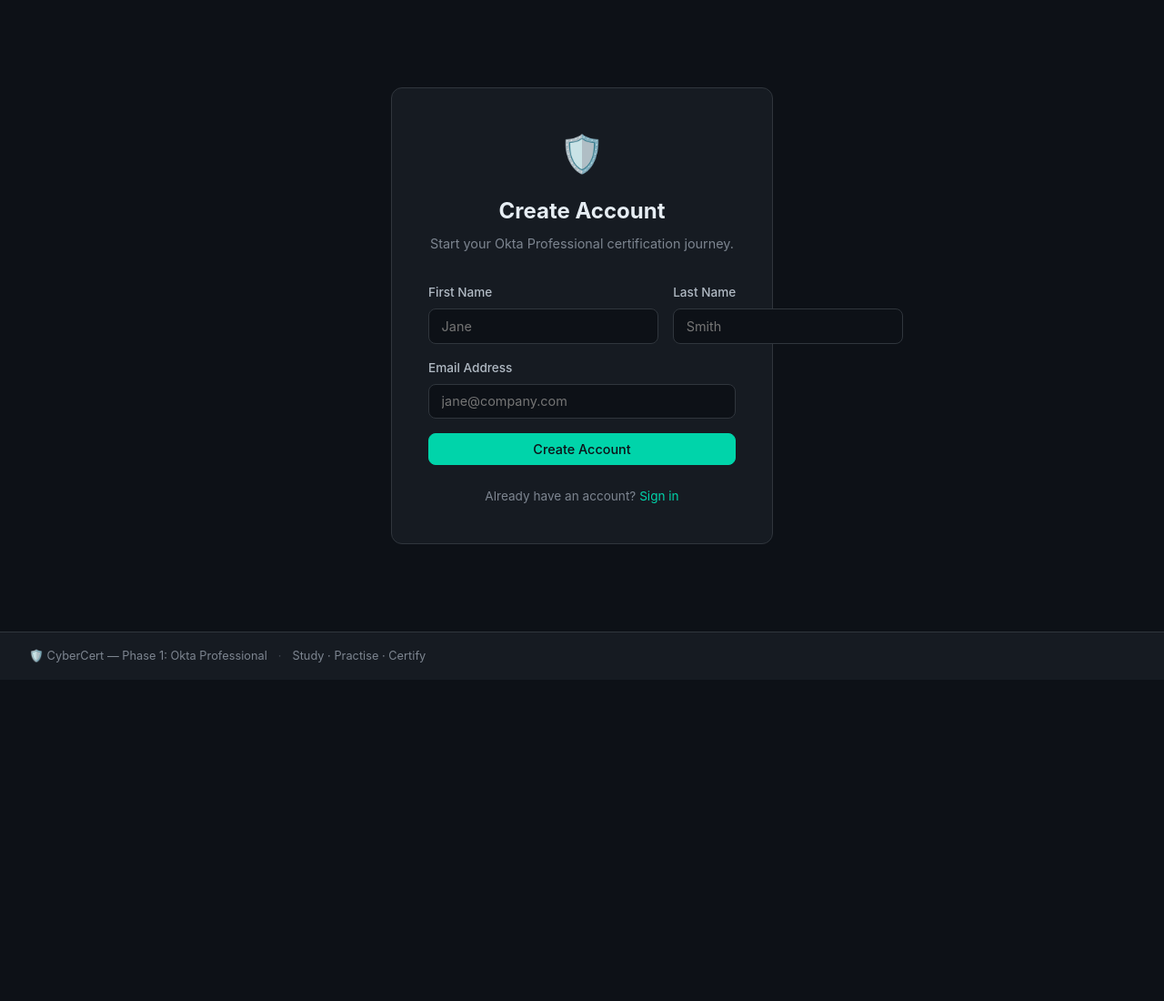
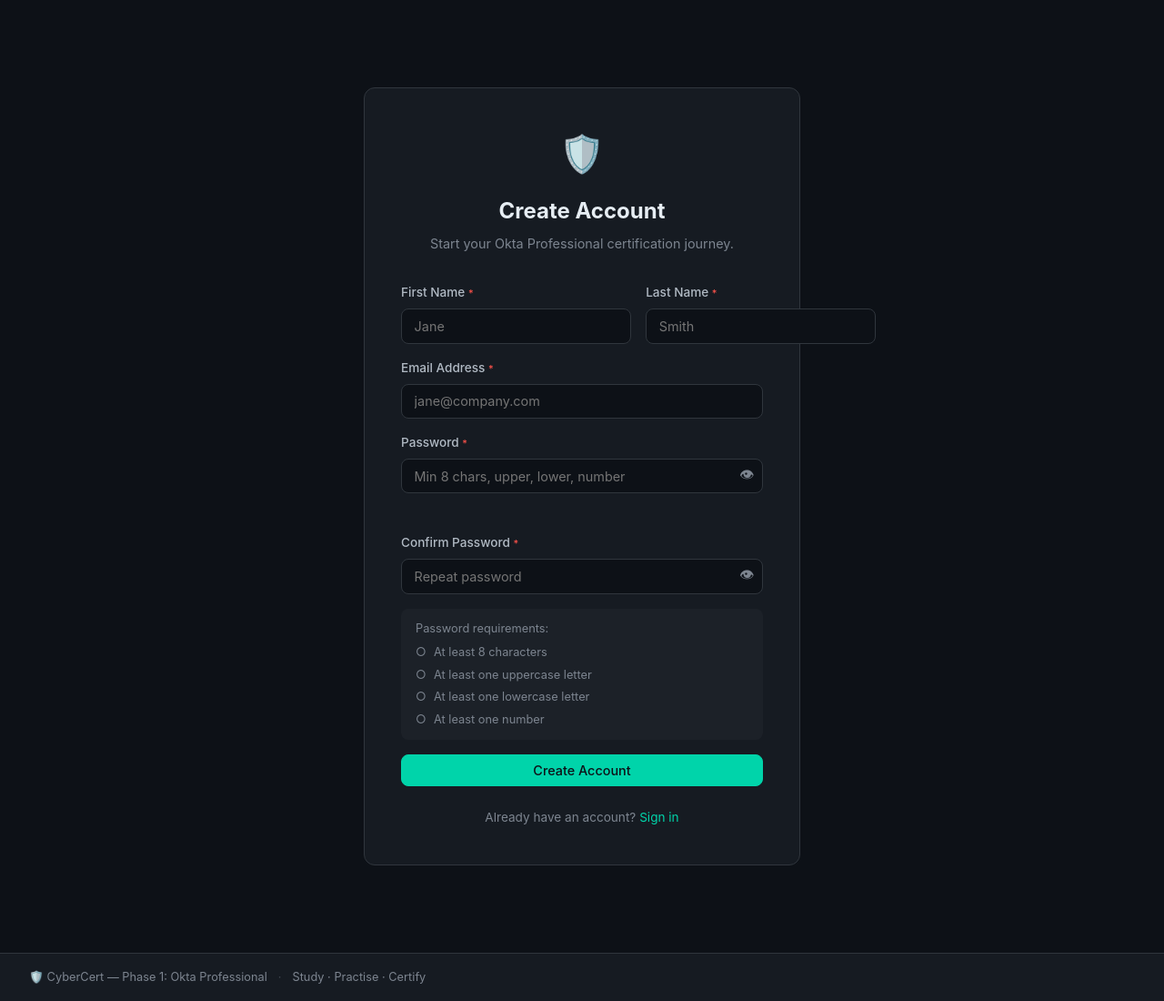
Before and after one commit to Identityguru/cybercert, a Flask app: page /register in a window 1280 px wide. Shown: the part 60-1160 px from the top of the page at 91% size. Before the commit the page ends 788 px from the top, so only its background shows below. Run offline with Flask 3, Linux system fonts and the light colour scheme.

Commit message:
feat: full self-service registration with password
- Password + confirm password fields with show/hide toggle
- Live password strength indicator (Weak/Fair/Good/Strong)
- Real-time rule checklist (length, upper, lower, digit)
- Server-side validation with field value persistence on error
- Creates and activates Okta user in one API call (activate=true)
  so users can sign in immediately — no activation email needed

Co-Authored-By: Claude Sonnet 4.6 <noreply@anthropic.com>

```diff
--- a/src/auth/routes.py
+++ b/src/auth/routes.py
@@ -3,15 +3,18 @@ Authentication routes: login, OIDC callback, logout, and self-service
 registration via the Okta Users API.
 """
 import logging
+import re
 
 import requests as http_requests
-from flask import current_app, redirect, render_template, session, url_for
+from flask import current_app, redirect, render_template, request, session, url_for
 
 from . import auth_bp
 from ..extensions import oauth
 from ..database import service as db_svc
 
 logger = logging.getLogger(__name__)
+
+_EMAIL_RE = re.compile(r"^[^@\s]+@[^@\s]+\.[^@\s]+$")
 
 
 # ── Login ──────────────────────────────────────────────────────────────────
@@ -38,14 +41,13 @@ def callback():
     token = oauth.okta.authorize_access_token()
     user_info = token.get("userinfo") or {}
 
-    full_name = user_info.get("name", "")
-    given_name = user_info.get("given_name", "")
+    full_name   = user_info.get("name", "")
+    given_name  = user_info.get("given_name", "")
     family_name = user_info.get("family_name", "")
 
-    # Fallback: split full name
     if not given_name and full_name and " " in full_name:
         parts = full_name.split(" ", 1)
-        given_name = parts[0]
+        given_name  = parts[0]
         family_name = parts[1] if not family_name else family_name
 
     email = user_info.get("email", "")
@@ -62,7 +64,6 @@ def callback():
     )
 
     session["user"] = user.to_session_dict()
-
     next_url = session.pop("next", url_for("main.dashboard"))
     return redirect(next_url)
 
@@ -79,24 +80,29 @@ def logout():
 
 @auth_bp.route("/register", methods=["GET", "POST"])
 def register():
-    from flask import request
-
     if session.get("user"):
         return redirect(url_for("main.dashboard"))
 
     if request.method == "GET":
-        return render_template("register.html", error=None, success=False)
+        return render_template("register.html", error=None, success=False, form={})
 
-    first_name = request.form.get("first_name", "").strip()
-    last_name  = request.form.get("last_name",  "").strip()
-    email      = request.form.get("email",      "").strip()
+    # ── Collect form fields ────────────────────────────────────────────────
+    first_name       = request.form.get("first_name", "").strip()
+    last_name        = request.form.get("last_name",  "").strip()
+    email            = request.form.get("email",      "").strip().lower()
+    password         = request.form.get("password",   "")
+    confirm_password = request.form.get("confirm_password", "")
 
-    if not all([first_name, last_name, email]):
-        return render_template(
-            "register.html",
-            error="Please fill in all required fields.",
-            success=False,
-        )
+    form = {
+        "first_name": first_name,
+        "last_name":  last_name,
+        "email":      email,
+    }
+
+    # ── Validate ───────────────────────────────────────────────────────────
+    error = _validate(first_name, last_name, email, password, confirm_password)
+    if error:
+        return render_template("register.html", error=error, success=False, form=form)
 
     api_token   = current_app.config["OKTA_API_TOKEN"]
     okta_domain = current_app.config["OKTA_DOMAIN"]
@@ -104,16 +110,9 @@ def register():
     if not api_token:
         return render_template(
             "register.html",
-            error="Registration is currently unavailable. Please contact the administrator.",
-            success=False,
+            error="Registration is currently unavailable. Contact the administrator.",
+            success=False, form=form,
         )
-
-    profile = {
-        "firstName": first_name,
-        "lastName":  last_name,
-        "email":     email,
-        "login":     email,
-    }
 
     headers = {
         "Authorization": f"SSWS {api_token}",
@@ -121,38 +120,42 @@ def register():
         "Accept":        "application/json",
     }
 
+    # ── Create + activate user with password in one API call ───────────────
+    payload = {
+        "profile": {
+            "firstName": first_name,
+            "lastName":  last_name,
+            "email":     email,
+            "login":     email,
+        },
+        "credentials": {
+            "password": {"value": password},
+        },
+    }
+
     try:
-        # Step 1 — create user in STAGED state
-        create_resp = http_requests.post(
-            f"https://{okta_domain}/api/v1/users?activate=false",
+        resp = http_requests.post(
+            f"https://{okta_domain}/api/v1/users?activate=true",
             headers=headers,
-            json={"profile": profile},
+            json=payload,
             timeout=15,
         )
-        if create_resp.status_code not in (200, 201):
+
+        if resp.status_code not in (200, 201):
             return render_template(
                 "register.html",
-                error=_okta_error(create_resp),
-                success=False,
+                error=_okta_error(resp),
+                success=False, form=form,
             )
 
-        user_id = create_resp.json().get("id")
-
-        # Step 2 — send activation email
-        act_resp = http_requests.post(
-            f"https://{okta_domain}/api/v1/users/{user_id}/lifecycle/activate?sendEmail=true",
-            headers=headers,
-            timeout=15,
-        )
-        if act_resp.status_code not in (200, 201):
-            logger.warning("Okta activate failed: %s", act_resp.text)
-
+        logger.info("Registered new user: %s", email)
         return render_template(
             "register.html",
             error=None,
             success=True,
             first_name=first_name,
             email=email,
+            form={},
         )
 
     except Exception as exc:
@@ -160,11 +163,29 @@ def register():
         return render_template(
             "register.html",
             error="Could not reach authentication server. Please try again.",
-            success=False,
+            success=False, form=form,
         )
 
 
 # ── Helpers ────────────────────────────────────────────────────────────────
+
+def _validate(first_name, last_name, email, password, confirm_password) -> str | None:
+    if not all([first_name, last_name, email, password, confirm_password]):
+        return "All fields are required."
+    if not _EMAIL_RE.match(email):
+        return "Please enter a valid email address."
+    if len(password) < 8:
+        return "Password must be at least 8 characters."
+    if not any(c.isupper() for c in password):
+        return "Password must contain at least one uppercase letter."
+    if not any(c.islower() for c in password):
+        return "Password must contain at least one lowercase letter."
+    if not any(c.isdigit() for c in password):
+        return "Password must contain at least one number."
+    if password != confirm_password:
+        return "Passwords do not match."
+    return None
+
 
 def _okta_error(resp) -> str:
     try:
--- a/static/css/style.css
+++ b/static/css/style.css
@@ -293,6 +293,38 @@ code { font-family: var(--font-mono); font-size: 0.875em; background: var(--bg-c
 .info-table td:first-child { color: var(--text-muted); width: 140px; }
 .text-muted { color: var(--text-muted); }
 
+/* ── Registration extras ──────────────────────────────────────────────── */
+.auth-card--wide { max-width: 480px; }
+.required { color: var(--red); font-size: 0.8em; }
+
+.input-with-toggle { position: relative; }
+.input-with-toggle input { width: 100%; padding-right: 2.5rem; }
+.toggle-pw {
+  position: absolute; right: 0.6rem; top: 50%; transform: translateY(-50%);
+  background: none; border: none; cursor: pointer; font-size: 1rem;
+  color: var(--text-muted); padding: 0;
+}
+.toggle-pw:hover { color: var(--text); }
+
+.pw-strength {
+  font-size: 0.75rem; font-weight: 600; margin-top: 0.35rem; height: 1rem;
+  transition: color 0.2s;
+}
+.strength-weak  { color: var(--red); }
+.strength-fair  { color: var(--yellow); }
+.strength-good  { color: var(--blue); }
+.strength-strong{ color: var(--green); }
+
+.pw-rules { background: var(--bg-card-alt); border-radius: var(--radius); padding: 0.75rem 1rem; font-size: 0.8rem; }
+.pw-rules-title { color: var(--text-muted); margin-bottom: 0.4rem; }
+.pw-rules ul { display: flex; flex-direction: column; gap: 0.25rem; list-style: none; }
+.pw-rules li { color: var(--text-muted); padding-left: 1.25rem; position: relative; }
+.pw-rules li::before { content: '○'; position: absolute; left: 0; }
+.pw-rules li.rule-ok  { color: var(--green); }
+.pw-rules li.rule-ok::before  { content: '✓'; }
+.pw-rules li.rule-fail { color: var(--red); }
+.pw-rules li.rule-fail::before { content: '✗'; }
+
 /* ── Footer ───────────────────────────────────────────────────────────── */
 .footer { background: var(--bg-card); border-top: 1px solid var(--border); padding: 1rem 2rem; }
 .footer-inner { display: flex; align-items: center; gap: 0.75rem; font-size: 0.8rem; color: var(--text-muted); }
--- a/templates/register.html
+++ b/templates/register.html
@@ -1,9 +1,9 @@
 {% extends "base.html" %}
-{% block title %}Register — CyberCert{% endblock %}
+{% block title %}Create Account — CyberCert{% endblock %}
 
 {% block content %}
 <div class="auth-container">
-  <div class="auth-card">
+  <div class="auth-card auth-card--wide">
     <div class="auth-header">
       <span class="auth-icon">🛡️</span>
       <h1 class="auth-title">Create Account</h1>
@@ -11,37 +11,81 @@
     </div>
 
     {% if success %}
+    <!-- ── Success state ───────────────────────────────────────────────── -->
     <div class="alert alert-success">
       <strong>Account created!</strong>
-      We've sent an activation email to <strong>{{ email }}</strong>.
-      Check your inbox and click the link to activate your account.
+      Welcome, {{ first_name }}. You can now sign in with your email and password.
     </div>
-    <div class="auth-footer">
-      <a href="{{ url_for('auth.login') }}" class="btn btn-primary btn-block">Go to Sign In</a>
-    </div>
+    <a href="{{ url_for('auth.login') }}" class="btn btn-primary btn-block" style="margin-top:1rem;">
+      Sign In Now →
+    </a>
 
     {% else %}
+    <!-- ── Form ───────────────────────────────────────────────────────── -->
 
     {% if error %}
     <div class="alert alert-error">{{ error }}</div>
     {% endif %}
 
-    <form method="POST" action="{{ url_for('auth.register') }}" class="auth-form">
+    <form method="POST" action="{{ url_for('auth.register') }}" class="auth-form" id="register-form" novalidate>
+
       <div class="form-row">
         <div class="form-group">
-          <label for="first_name">First Name</label>
-          <input type="text" id="first_name" name="first_name" required placeholder="Jane" />
+          <label for="first_name">First Name <span class="required">*</span></label>
+          <input type="text" id="first_name" name="first_name"
+                 value="{{ form.first_name or '' }}"
+                 required placeholder="Jane" autocomplete="given-name" />
         </div>
         <div class="form-group">
-          <label for="last_name">Last Name</label>
-          <input type="text" id="last_name" name="last_name" required placeholder="Smith" />
+          <label for="last_name">Last Name <span class="required">*</span></label>
+          <input type="text" id="last_name" name="last_name"
+                 value="{{ form.last_name or '' }}"
+                 required placeholder="Smith" autocomplete="family-name" />
         </div>
       </div>
+
       <div class="form-group">
-        <label for="email">Email Address</label>
-        <input type="email" id="email" name="email" required placeholder="jane@company.com" />
+        <label for="email">Email Address <span class="required">*</span></label>
+        <input type="email" id="email" name="email"
+               value="{{ form.email or '' }}"
+               required placeholder="jane@company.com" autocomplete="email" />
       </div>
-      <button type="submit" class="btn btn-primary btn-block">Create Account</button>
+
+      <div class="form-group">
+        <label for="password">Password <span class="required">*</span></label>
+        <div class="input-with-toggle">
+          <input type="password" id="password" name="password"
+                 required placeholder="Min 8 chars, upper, lower, number"
+                 autocomplete="new-password"
+                 oninput="checkStrength(this.value)" />
+          <button type="button" class="toggle-pw" onclick="togglePw('password')" tabindex="-1">👁</button>
+        </div>
+        <div class="pw-strength" id="pw-strength" aria-live="polite"></div>
+      </div>
+
+      <div class="form-group">
+        <label for="confirm_password">Confirm Password <span class="required">*</span></label>
+        <div class="input-with-toggle">
+          <input type="password" id="confirm_password" name="confirm_password"
+                 required placeholder="Repeat password"
+                 autocomplete="new-password" />
+          <button type="button" class="toggle-pw" onclick="togglePw('confirm_password')" tabindex="-1">👁</button>
+        </div>
+      </div>
+
+      <div class="pw-rules">
+        <p class="pw-rules-title">Password requirements:</p>
+        <ul>
+          <li id="rule-len">At least 8 characters</li>
+          <li id="rule-upper">At least one uppercase letter</li>
+          <li id="rule-lower">At least one lowercase letter</li>
+          <li id="rule-digit">At least one number</li>
+        </ul>
+      </div>
+
+      <button type="submit" class="btn btn-primary btn-block" id="submit-btn">
+        Create Account
+      </button>
     </form>
 
     <div class="auth-footer">
@@ -51,3 +95,35 @@
   </div>
 </div>
 {% endblock %}
+
+{% block scripts %}
+<script>
+function togglePw(fieldId) {
+  const input = document.getElementById(fieldId);
+  input.type = input.type === 'password' ? 'text' : 'password';
+}
+
+function checkStrength(pw) {
+  const rules = {
+    'rule-len':   pw.length >= 8,
+    'rule-upper': /[A-Z]/.test(pw),
+    'rule-lower': /[a-z]/.test(pw),
+    'rule-digit': /[0-9]/.test(pw),
+  };
+
+  let passed = 0;
+  for (const [id, ok] of Object.entries(rules)) {
+    const el = document.getElementById(id);
+    el.classList.toggle('rule-ok', ok);
+    el.classList.toggle('rule-fail', pw.length > 0 && !ok);
+    if (ok) passed++;
+  }
+
+  const bar = document.getElementById('pw-strength');
+  const labels = ['', 'Weak', 'Fair', 'Good', 'Strong'];
+  const classes = ['', 'strength-weak', 'strength-fair', 'strength-good', 'strength-strong'];
+  bar.textContent = pw.length > 0 ? labels[passed] : '';
+  bar.className = 'pw-strength ' + (pw.length > 0 ? classes[passed] : '');
+}
+</script>
+{% endblock %}
```
